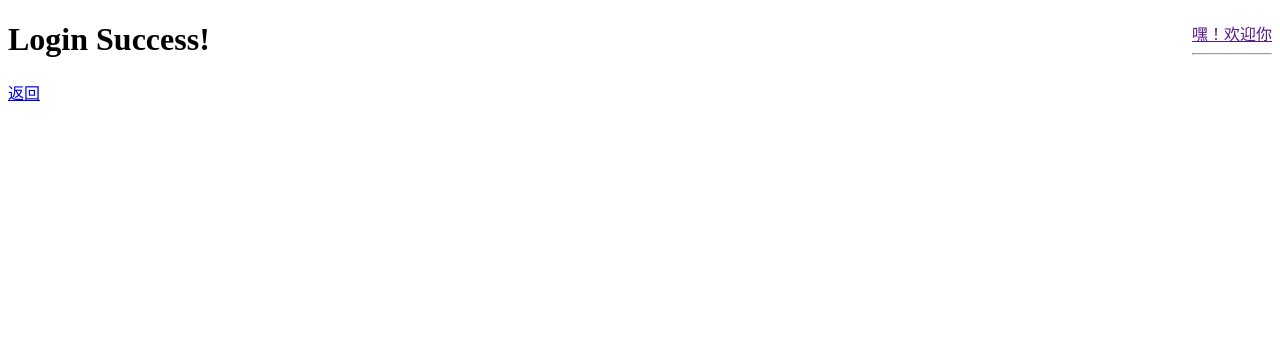
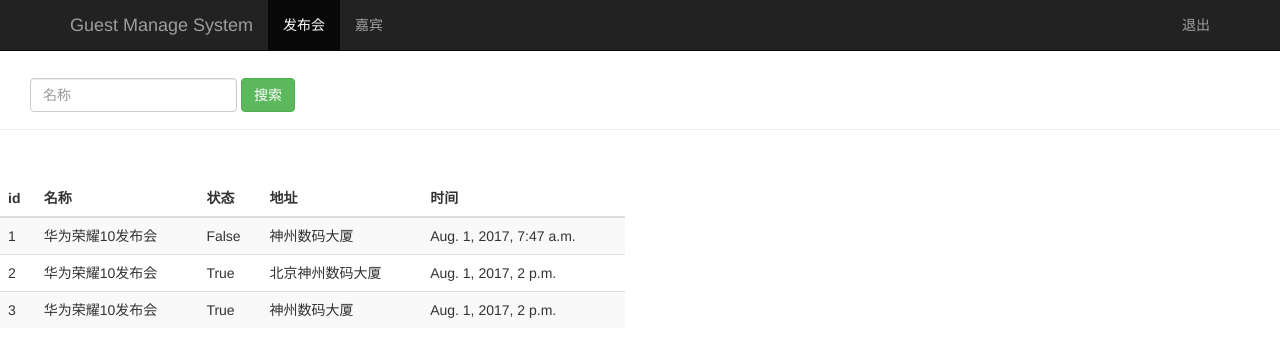
Before and after one commit to qujinliang/pydj, a Django app: page /event_manage/ in a window 1280 px wide. Shown: the top 357 px of the page. Run offline with Django 3.2, Linux system fonts and the light colour scheme; a user stored in the database is signed in; data comes from the database, SQL or seed files in the repository; some libraries are stand-ins or nearby versions.

Commit message:
发布会列表和嘉宾列表及分页

```diff
--- a/guest/guest/settings.py
+++ b/guest/guest/settings.py
@@ -38,6 +38,7 @@
     'django.contrib.messages',
     'django.contrib.staticfiles',
     'sign', #添加sign应用
+    'bootstrap3', #添加bootstrap3应用
 ]
 
 MIDDLEWARE = [
--- a/guest/guest/urls.py
+++ b/guest/guest/urls.py
@@ -23,4 +23,8 @@
     url(r'^login_action/$',views.login_action),
     url(r'^event_manage/$',views.event_manage),
     url(r'^accounts/login/$',views.index),
+    url(r'^search_name/$',views.search_name),
+    url(r'^guest_manage/$',views.guest_manage),
+    url(r'^search_p_name/$',views.search_p_name),
+    url(r'^search_phone/$',views.search_phone),
 ]
--- a/guest/sign/templates/event_manage.html
+++ b/guest/sign/templates/event_manage.html
@@ -1,14 +1,76 @@
 <!DOCTYPE html>
 <html>
 <head>
-	<title>Event Manage</title>
+<meta charset="utf-8">
+    {% load bootstrap3 %}
+    {% bootstrap_css %}
+    {% bootstrap_javascript %}
+
+	<title>guest Manage</title>
+
 </head>
-<body>
-    <div style="float: right;">
+
+<body role="document">
+    <!-- 导航栏 -->
+    <nav class="navbar navbar-inverse navbar-fixed-top">
+      <div class="container">
+      	<div class="navbar-header">
+      		<a href="/event_manage/" class="navbar-brand">Guest Manage System</a>
+      	</div>
+      	<div id="navbar" class="collapse navbar-collapse">
+      		<ul class="nav navbar-nav">
+      			<li class="active"><a href="#">发布会</a></li>
+      			<li><a href="/guest_manage/">嘉宾</a></li>
+      		</ul>
+      		<ul class="nav navbar-nav navbar-right">
+      			<li><a href="#">{{user}}</a></li>
+      			<li><a href="/logout/">退出</a></li>
+      		</ul>
+      	</div>
+      </div>
+    </nav>
+
+    <!-- 发布会搜索表单 -->
+    <div class="page-header" style="padding-top: 30px;">
+    	<div id="navbar" class="navbar-collapse collapse">
+    		<form class="navbar-form" method="get" action="/search_name/">
+    			<div class="form-group">
+    				<input type="text" name="name" placeholder="名称" class="form-control">
+    			</div>
+    			<button type="submit" class="btn btn-success">搜索</button>
+    		</form>
+    	</div>
+    </div>
+
+    <!-- 发布会列表 -->
+    <div class="row" style="padding-top: 30px;" >
+    	<div class="col-md-6">
+    		<table class="table table-striped">
+    			<thead>
+    				<tr>
+    					<th>id</th><th>名称</th><th>状态</th><th>地址</th><th>时间</th>
+    				</tr>
+    			</thead>
+    			<tbody>
+    				{% for event in events %}
+    				  <tr>
+    				  	<td>{{event.id}}</td>
+    				  	<td>{{event.name}}</td>
+    				  	<td>{{event.status}}</td>
+    				  	<td>{{event.address}}</td>
+    				  	<td>{{event.start_time}}</td>
+    				  </tr>
+    				{% endfor %}
+    			</tbody>
+    		</table>
+    	</div>
+    </div>
+
+    <!-- <div style="float: right;">
 		<a href="">嘿！{{user}}欢迎你</a><hr/>
 	</div>
 	<h1>Login Success!</h1>
-	<a href="http://127.0.0.1:8000/index/">返回</a>
+	<a href="http://127.0.0.1:8000/index/">返回</a> -->
 
 
 
--- a/guest/sign/views.py
+++ b/guest/sign/views.py
@@ -3,6 +3,9 @@
 from django.http import HttpResponse,HttpResponseRedirect
 from django.contrib import auth
 from django.contrib.auth.decorators import login_required
+from sign.models import Event,Guest
+from django.core.paginator import Paginator,EmptyPage,PageNotAnInteger
+
 
 # Create your views here.
 def index(request):
@@ -28,5 +31,63 @@
 @login_required
 def event_manage(request):
 	#username = request.COOKIES.get('user','')   #读取浏览器cookie
+	event_list = Event.objects.all()    #django读取数据库event表中的所有数据
 	username = request.session.get('user','')    #读取浏览器session
-	return render(request,"event_manage.html",{"user":username})
+	return render(request,"event_manage.html",{"user":username,"events":event_list})  #使用render方法，把username和even_list传给event_manage页面
+
+#发布会名称搜索
+@login_required
+def search_name(request):
+	username = request.session.get('user','')
+	search_name = request.GET.get("name","") #使用GET方法接受搜索关键字 name属性的值
+	event_list = Event.objects.filter(name__contains=search_name)  #传入查询条件然后用filter模糊查询去匹配数据库
+	return render(request,"event_manage.html",{"user":username,"events":event_list})
+
+#嘉宾管理
+@login_required
+def guest_manage(request):
+	username = request.session.get('user','')
+	guest_list = Guest.objects.all()   #取出所有Guest表的数据赋值给guest_list
+	paginator = Paginator(guest_list,2)  #用Paginator方法将quest_list中的数据每页显示2条
+	page = request.GET.get('page')       #通过GET请求得到当前要显示第几页的数据
+	try:
+		contacts = paginator.page(page)  #获取第page页的数据。如果当前没有页数，抛出异常，返回第一页的数据。如果超出最大页数范围，抛出异常，返回最后一页的数据。
+	except PageNotAnInteger:
+		#If page is not an integer,deliver first page.
+		contacts = paginator.page(1)
+	except EmptyPage:
+		#If page is out of range (e.g. 9999),deliver last page of results
+		contacts = paginator.page(paginator.num_pages)
+	return render(request,"guest_manage.html", {"user": username, "guests": contacts})
+
+#嘉宾名称搜索
+@login_required
+def search_p_name(request):
+	username = request.session.get('user','')
+	search_p_name = request.GET.get("realname","")
+	guest_list = Guest.objects.filter(realname__contains=search_p_name)
+	paginator = Paginator(guest_list,2)
+	page = request.GET.get('page')
+	try:
+		contacts = paginator.page(page)
+	except PageNotAnInteger:
+		contacts = paginator.page(1)
+	except EmptyPage:
+		contacts = paginator.page(paginator.num_pages)
+	return render(request,"guest_manage.html",{"user":username,"guests":contacts})
+
+#嘉宾电话搜索
+@login_required
+def search_phone(request):
+	username = request.session.get('user','')
+	search_phone = request.GET.get("phone","")
+	guest_list = Guest.objects.filter(realname__contains=search_phone)
+	paginator = Paginator(guest_list,2)
+	page = request.GET.get('page')
+	try:
+		contacts = paginator.page(page)
+	except PageNotAnInteger:
+		contacts = paginator.page(1)
+	except EmptyPage:
+		contacts = paginator.page(paginator.num_pages)
+	return render(request,"guest_manage.html",{"user":username,"guests":contacts})
```
Also changed, not shown: guest/sign/templates/guest_manage.html (added, +88 -0 lines).
